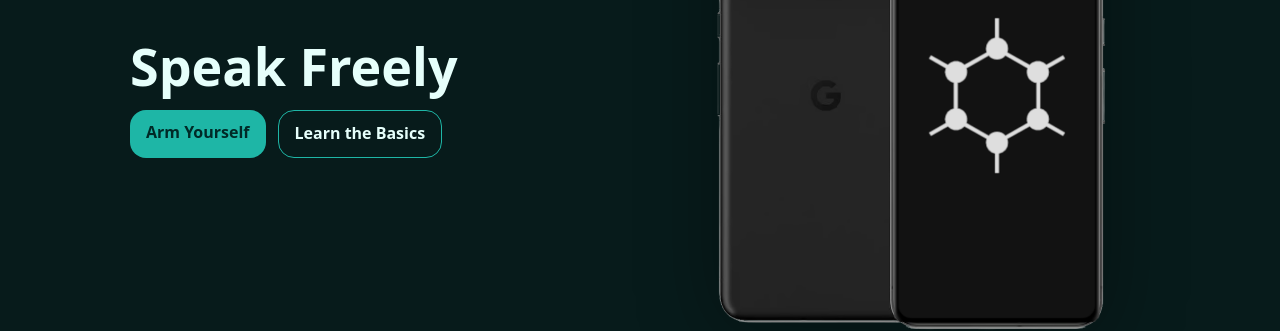
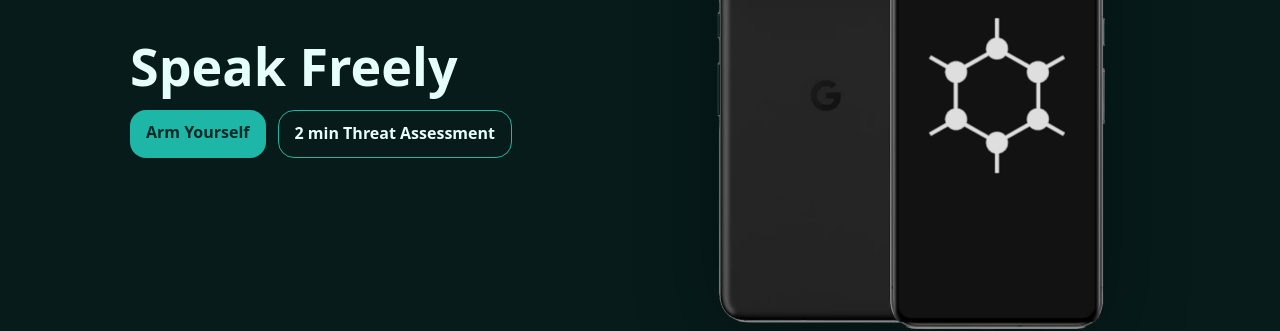
Before and after one commit to civpronto/comms-black-mobile, a Jekyll site: the page built from index.md, in a window 1280 px wide and 998 px high. Shown: the part 296-627 px from the top of the window. Built offline with Jekyll 4.4.1, drawn with Linux system fonts in a browser that asks for light colours.

Commit message:
Update CTA to 2 min Threat Assessment

```diff
--- a/index.md
+++ b/index.md
@@ -11,7 +11,7 @@ permalink: /
         <h1>Speak Freely</h1>
         <div class="cta-row">
 <a class="btn" href="/armoury.html">Arm Yourself</a>
-          <a class="btn btn-outline" href="/training.html">Learn the Basics</a>
+          <a class="btn btn-outline" href="/threat-assessment.html">2 min Threat Assessment</a>
         </div>
       </div>
       <div class="hero-media">
```
